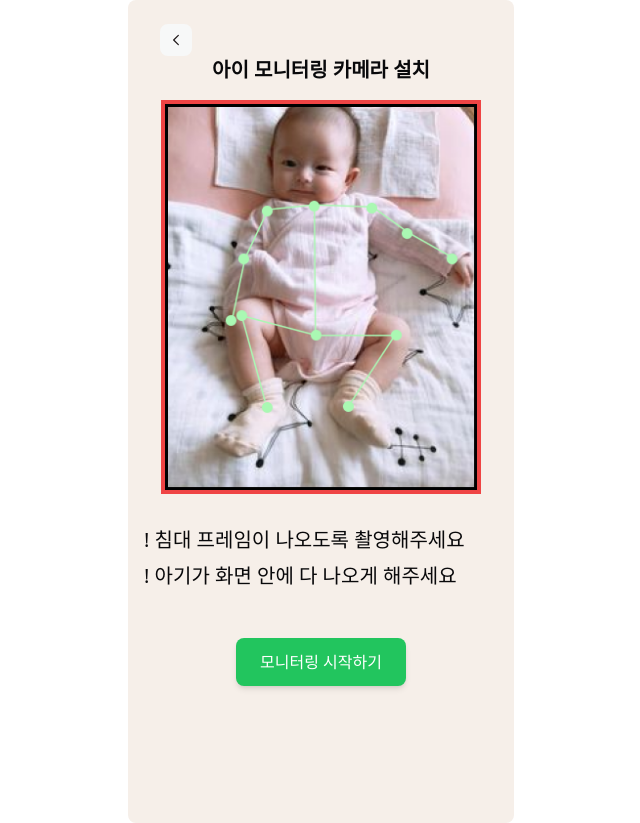
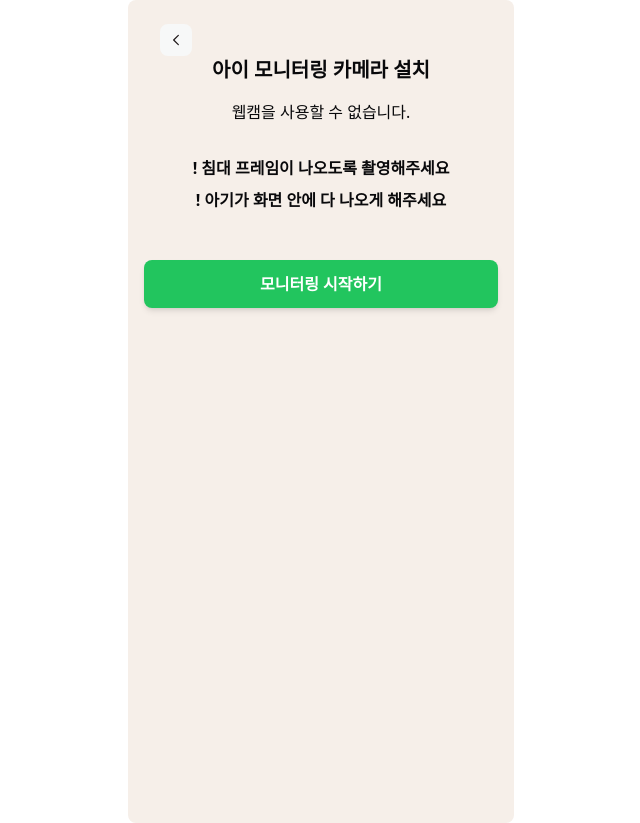
Before and after one commit to yxun20/dingle_frontend, a React (Vite) app: page /scan in a window 1280 px wide. Shown: the whole page, without its empty margins (319-959 px from the left). Built offline with nearby package versions, Linux system fonts and the light colour scheme; what tailwindcss-truncate-multiline would draw is missing.

Commit message:
feat: 페이지 진입시 웹캠 바로 랜더되도록 수정

```diff
--- /dev/null
+++ b/src/components/ui/webcam/AutoRenderWebcam.tsx
@@ -0,0 +1,54 @@
+import { useEffect, useRef, useState } from 'react';
+import Webcam from 'react-webcam';
+import babyMonitoringImage from '@/assets/babyImage3.png';
+
+const AutoRenderWebcam = () => {
+  const [isWebcamOn, setIsWebcamOn] = useState(false);
+  const [loading, setLoading] = useState(true);
+
+  const webcamRef = useRef(null);
+
+  useEffect(() => {
+    const checkWebcamStatus = async () => {
+      setLoading(true);
+      try {
+        const devices = await navigator.mediaDevices.enumerateDevices();
+        const hasCamera = devices.some(device => device.kind === 'videoinput');
+        if (hasCamera) {
+          const stream = await navigator.mediaDevices.getUserMedia({ video: true });
+          if (stream) {
+            setIsWebcamOn(true);
+            stream.getTracks().forEach(track => track.stop());
+          }
+        }
+      } catch (e) {
+        console.error(e);
+      } finally {
+        setLoading(false);
+      }
+    };
+
+    checkWebcamStatus();
+  }, []);
+
+  return (
+    <div>
+      {loading ? (
+        <div>
+          <p>웹캠 상태를 확인 중...</p>
+          <img
+            src={babyMonitoringImage}
+            alt="Baby Monitoring"
+            className="w-full max-w-xs h-auto border-4 border-red-500"
+          />
+        </div>
+      ) : isWebcamOn ? (
+        <Webcam ref={webcamRef} audio={true} videoConstraints={{ width: 320, height: 400, facingMode: 'user' }} />
+      ) : (
+        <p>웹캠을 사용할 수 없습니다.</p>
+      )}
+    </div>
+  );
+};
+
+export default AutoRenderWebcam;
--- a/src/pages/ScanPage.tsx
+++ b/src/pages/ScanPage.tsx
@@ -1,11 +1,7 @@
-import babyMonitoringImage from '../assets/babyImage3.png';
 import BackButton from '@/components/ui/button/backButton';
-import Webcam from 'react-webcam';
-import { useState } from 'react';
+import AutoRenderWebcam from '@/components/ui/webcam/AutoRenderWebcam.tsx';
 
 const Dashboard = () => {
-  const [isWebcamActivate, setIsWebcamActivate] = useState(false);
-
   return (
     <div className="w-[386px] h-[823px] mx-auto pt-2 pb-4 px-4 bg-[#f6efe9] rounded-lg flex flex-col items-center">
       {/* 뒤로가기 버튼 컴포넌트 to='이동할 페이지'*/}
@@ -18,28 +14,17 @@ const Dashboard = () => {
 
       {/* 아기 이미지 */}
       <div className="text-center mb-8">
-        {isWebcamActivate ? (
-          <Webcam audio={true} videoConstraints={{ width: 320, height: 400, facingMode: 'user' }} />
-        ) : (
-          <img
-            src={babyMonitoringImage}
-            alt="Baby Monitoring"
-            className="w-full max-w-xs h-auto border-4 border-red-500"
-          />
-        )}
+        <AutoRenderWebcam />
       </div>
 
       {/* 안내 텍스트 */}
-      <div className="w-full max-w-md text-left mb-6">
-        <p className="text-xl mb-2">! 침대 프레임이 나오도록 촬영해주세요</p>
-        <p className="text-xl">! 아기가 화면 안에 다 나오게 해주세요</p>
+      <div className="w-full max-w-md text-center text-md font-semibold mb-6">
+        <p className="mb-2">! 침대 프레임이 나오도록 촬영해주세요</p>
+        <p>! 아기가 화면 안에 다 나오게 해주세요</p>
       </div>
 
       {/* 모니터링 시작하기 버튼 */}
-      <button
-        className="bg-green-500 text-white py-3 px-6 rounded-lg shadow-md mt-6 mb-2"
-        onClick={() => setIsWebcamActivate(true)}
-      >
+      <button className="bg-green-500 text-white py-3 px-6 rounded-lg shadow-md w-full mx-5 font-bold mt-6 mb-2">
         모니터링 시작하기
       </button>
     </div>
```
